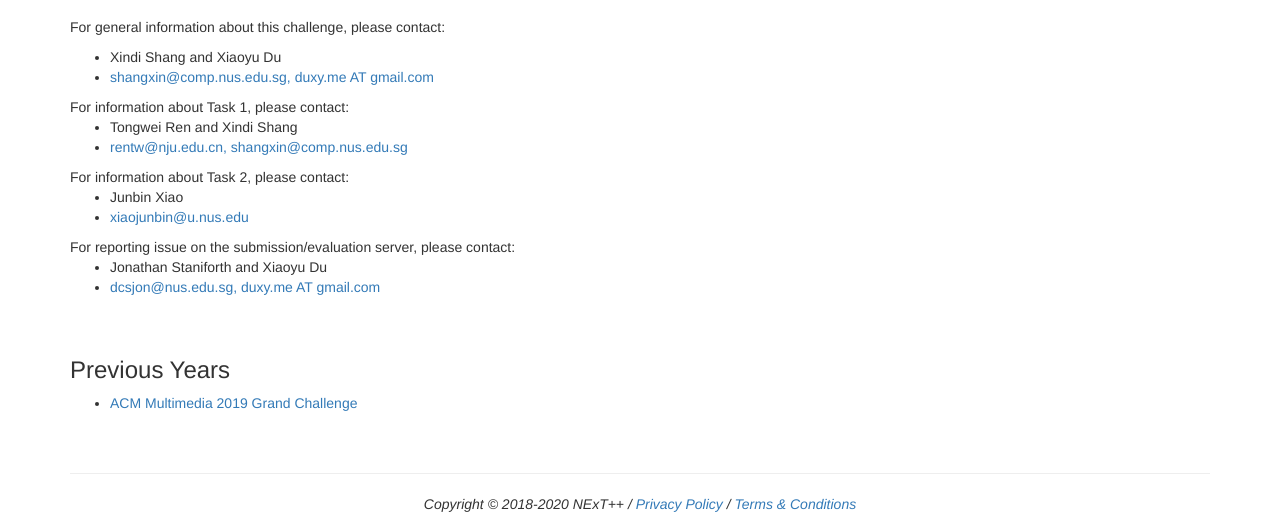
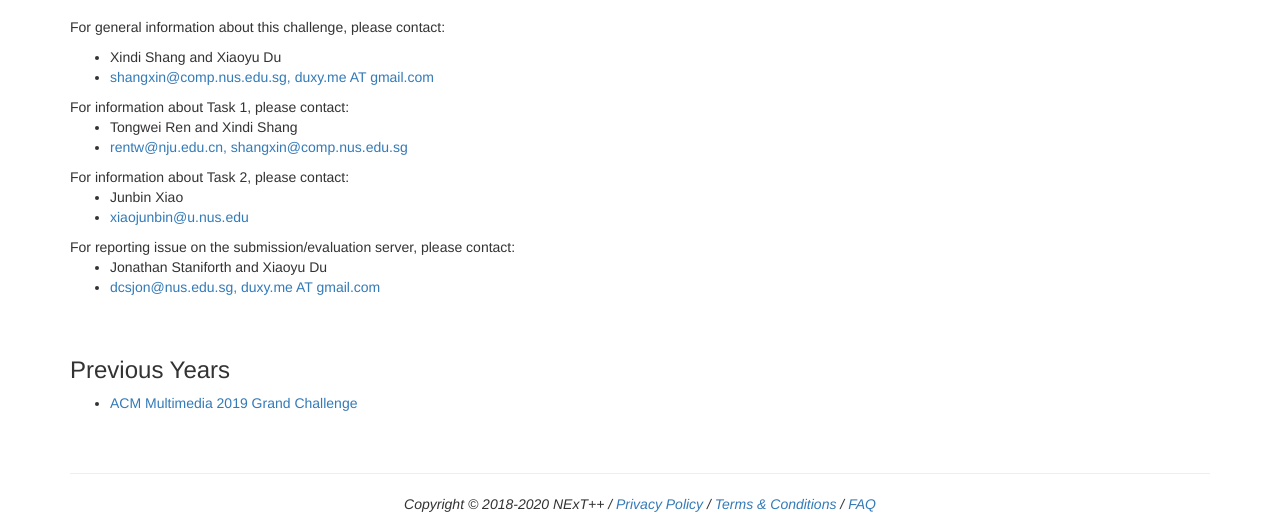
Before and after one commit to xdshang/VidVRD-helper, a plain HTML site: page docs/index.html in a window 1280 px wide. Shown: the part 1706-2230 px from the top of the page. Drawn offline with Linux system fonts and the light colour scheme; files that its build step writes are made by us from their sources; a script that the page names is missing.

Commit message:
Update title and footnote

```diff
--- a/docs/index.html
+++ b/docs/index.html
@@ -261,7 +261,8 @@
                 <p style="font-style: italic; text-align: center">
                     Copyright &copy; 2018-2020 NExT++ /
                     <a class="black" href="http://www.nextcenter.org/privacy-policy">Privacy Policy</a> /
-                    <a class="black" href="http://www.nextcenter.org/terms-conditions">Terms &amp; Conditions</a>
+                    <a class="black" href="http://www.nextcenter.org/terms-conditions">Terms &amp; Conditions</a> /
+                    <a class="black" href="faq.html">FAQ</a>
                 </p>
             </div>
         </footer>
```
Also changed, not shown: docs/mm20-gdc/faq.html (+3 -2 lines), docs/mm20-gdc/task1.html (+2 -1 lines), docs/mm20-gdc/task2.html (+2 -1 lines).
